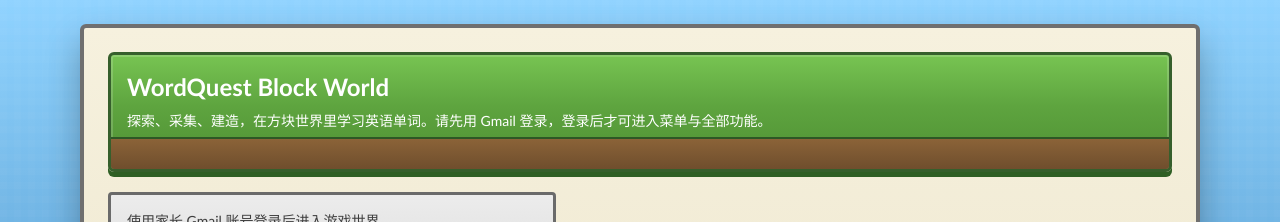
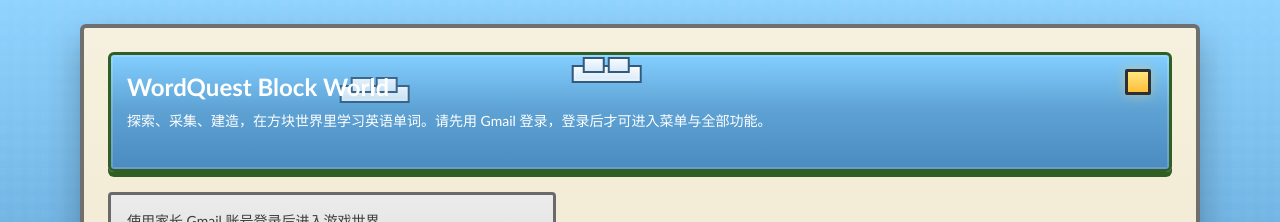
Before and after one commit to Joeyxia/WordGame, a Next.js app in the folder apps/web/: page / in a window 1280 px wide. Shown: the top 222 px of the page. Built offline with nearby package versions, Linux system fonts and the light colour scheme; no server answers.

Commit message:
feat(web): add day-night sky cycle and drifting pixel clouds on index

```diff
--- a/apps/web/app/globals.css
+++ b/apps/web/app/globals.css
@@ -152,6 +152,90 @@ select {
   z-index: 1;
 }
 
+.mc-hero {
+  overflow: hidden;
+  border-color: #2f5f24;
+  background:
+    linear-gradient(180deg, #83cfff 0%, #5ea2d4 48%, #4b8bc0 100%);
+  animation: skyCycle 18s linear infinite;
+}
+
+.mc-hero::before,
+.mc-hero::after {
+  content: "";
+  position: absolute;
+  top: 14px;
+  width: 26px;
+  height: 26px;
+  border: 3px solid #2f2f2f;
+  border-radius: 2px;
+  z-index: 0;
+}
+
+.mc-hero::before {
+  right: 18px;
+  background: linear-gradient(180deg, #ffe57f 0%, #ffbf3a 100%);
+  box-shadow: 0 0 12px rgba(255, 208, 96, 0.45);
+  animation: sunMoonCycle 18s linear infinite;
+}
+
+.mc-hero::after {
+  right: 18px;
+  background: linear-gradient(180deg, #dfe6ff 0%, #acbce2 100%);
+  opacity: 0;
+  animation: moonCycle 18s linear infinite;
+}
+
+.mc-clouds {
+  position: absolute;
+  inset: 10px 0 auto 0;
+  height: 54px;
+  pointer-events: none;
+  z-index: 0;
+}
+
+.mc-cloud {
+  position: absolute;
+  top: 0;
+  width: 70px;
+  height: 18px;
+  border: 2px solid #335a7c;
+  background: linear-gradient(180deg, #f7fbff 0%, #d9eaf9 100%);
+  box-shadow: inset 0 0 0 2px rgba(255, 255, 255, 0.3);
+}
+
+.mc-cloud::before,
+.mc-cloud::after {
+  content: "";
+  position: absolute;
+  width: 22px;
+  height: 16px;
+  border: 2px solid #335a7c;
+  background: inherit;
+  top: -10px;
+}
+
+.mc-cloud::before {
+  left: 9px;
+}
+
+.mc-cloud::after {
+  right: 10px;
+}
+
+.mc-cloud.one {
+  left: -80px;
+  animation: cloudDrift 15s linear infinite;
+}
+
+.mc-cloud.two {
+  left: -140px;
+  top: 20px;
+  opacity: 0.85;
+  transform: scale(0.9);
+  animation: cloudDrift 22s linear infinite;
+}
+
 .mc-list-card {
   border: 3px solid #6a6a6a;
   border-radius: 4px;
@@ -175,6 +259,59 @@ select {
 
 .mc-float {
   animation: blockFloat 2.4s ease-in-out infinite;
+}
+
+@keyframes skyCycle {
+  0%,
+  45% {
+    background: linear-gradient(180deg, #83cfff 0%, #5ea2d4 48%, #4b8bc0 100%);
+  }
+  55%,
+  90% {
+    background: linear-gradient(180deg, #1e3452 0%, #253f63 48%, #1c2e47 100%);
+  }
+  100% {
+    background: linear-gradient(180deg, #83cfff 0%, #5ea2d4 48%, #4b8bc0 100%);
+  }
+}
+
+@keyframes sunMoonCycle {
+  0%,
+  45% {
+    opacity: 1;
+    transform: translateY(0);
+  }
+  55%,
+  100% {
+    opacity: 0;
+    transform: translateY(6px);
+  }
+}
+
+@keyframes moonCycle {
+  0%,
+  45% {
+    opacity: 0;
+    transform: translateY(-6px);
+  }
+  55%,
+  90% {
+    opacity: 1;
+    transform: translateY(0);
+  }
+  100% {
+    opacity: 0;
+    transform: translateY(-6px);
+  }
+}
+
+@keyframes cloudDrift {
+  from {
+    transform: translateX(0);
+  }
+  to {
+    transform: translateX(calc(100vw + 200px));
+  }
 }
 
 @keyframes orePulse {
--- a/apps/web/app/page.tsx
+++ b/apps/web/app/page.tsx
@@ -3,7 +3,11 @@ import { GmailSignIn } from "../components/gmail-sign-in";
 export default function HomePage() {
   return (
     <section className="pixel-card p-6">
-      <div className="world-tile p-4">
+      <div className="world-tile mc-hero p-4">
+        <div className="mc-clouds" aria-hidden>
+          <span className="mc-cloud one" />
+          <span className="mc-cloud two" />
+        </div>
         <h2 className="text-2xl font-extrabold text-white">WordQuest Block World</h2>
         <p className="mt-2 max-w-2xl text-sm text-white">
           探索、采集、建造，在方块世界里学习英语单词。请先用 Gmail 登录，登录后才可进入菜单与全部功能。
```
